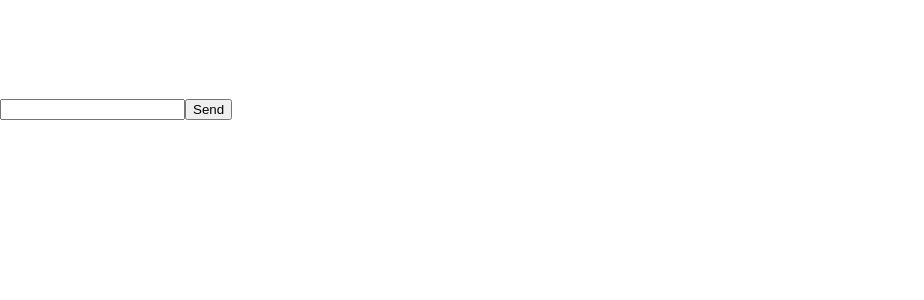
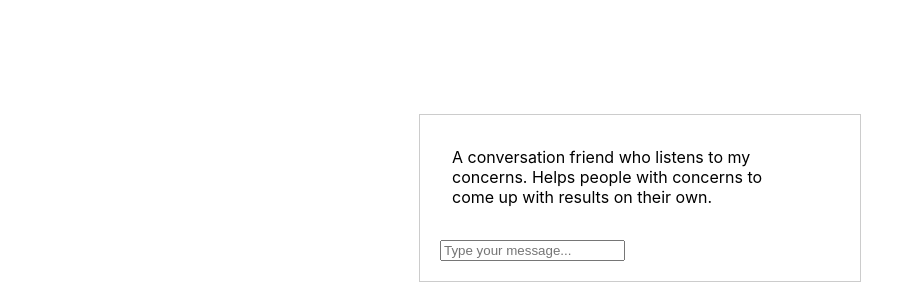
Before and after one commit to junseokeee/Web-Chat, a React (Create React App) app: page /chat in a window 1280 px wide. Shown: the part 202-502 px from the top of the page, without its empty margins (0-924 px from the left). Built offline with nearby package versions, Linux system fonts and the light colour scheme.

Commit message:
Openai api connect

```diff
--- a/package.json
+++ b/package.json
@@ -11,6 +11,7 @@
     "@testing-library/user-event": "^13.2.1",
     "antd": "^5.8.2",
     "axios": "^1.4.0",
+    "openai": "^3.3.0",
     "react": "^18.2.0",
     "react-dom": "^18.2.0",
     "react-redux": "^8.1.2",
--- a/src/App.js
+++ b/src/App.js
@@ -1,8 +1,8 @@
 import React from "react";
 import { BrowserRouter as Router, Routes, Route } from "react-router-dom";
-import Home from "./component/Home";
-import Chat from "./component/Chat";
-import Custom from "./component/Custom";
+import Home from "./component/home";
+import Chat from "./component/chat";
+import Custom from "./component/custom";
 
 function App() {
   return (
--- a/src/component/chat.css
+++ b/src/component/chat.css
@@ -1,4 +1,4 @@
-body {
+/* body {
   margin: 0;
   position: fixed;
   background-size: cover;
@@ -21,10 +21,10 @@ body {
   height: 100vh;
   display: flex;
   flex-direction: column;
-  justify-content: flex-start; /* Align the content to the top */
+  justify-content: flex-start; /* Align the content to the top *//*
   align-items: center;
   padding: 20px; /* Add some padding to center the content */
-}
+/*}
 
 .chatContainer {
   display: flex;
@@ -33,19 +33,19 @@ body {
   align-items: center;
   width: 400px;
   margin-top: 20px; /* Add some margin between the image and the chat */
-}
+/*}
 
 .messageList {
   display: flex;
   flex-direction: column;
   overflow-y: auto;
   height: 500px;
-  width: 80%; /* Limit the width of the chat container */
+  width: 80%; /* Limit the width of the chat container *//*
   border: 1px solid #ccc;
   padding: 10px;
   margin-bottom: 10px;
   border-radius: 10px;
-}
+/*}
 
 .message {
   display: block;
@@ -76,4 +76,42 @@ body {
   color: white;
   border-radius: 4px;
   text-decoration: none;
+} */
+.Chat {
+  display: flex;
+  justify-content: center;
+  align-items: center;
+  height: 100vh;
 }
+
+.chat-window {
+  width: 400px;
+  border: 1px solid #ccc;
+  padding: 20px;
+}
+
+.messages {
+  display: flex;
+  flex-direction: column;
+}
+
+.message {
+  padding: 8px;
+  margin: 4px;
+  border-radius: 8px;
+  max-width: 80%;
+}
+
+.user {
+  align-self: flex-end;
+  background-color: #ccf2ff;
+}
+
+.assistant {
+  align-self: flex-start;
+  background-color: #e3e3e3;
+}
+
+.user-input {
+  margin-top: 20px;
+}
--- a/src/component/chat.js
+++ b/src/component/chat.js
@@ -1,71 +1,169 @@
-import React, { useState } from "react";
-import axios from "axios";
+// import React, { useState } from "react";
+// import { Configuration, OpenAIApi } from "openai";
 
-const Chat = () => {
-  const [messages, setMessages] = useState([]);
-  const [inputMessage, setInputMessage] = useState("");
 
-  const apiUrl = "ba25db12697d62154d2f121091d9aeb2"; // KoGPT API endpoint (e.g., your backend server URL that interfaces with KoGPT)
+// const configuration = new Configuration({
+//   apiKey: process.env.OPENAI_API_KEY,
+// });
+// const openai = new OpenAIApi(configuration);
 
-  const handleInputChange = (e) => {
-    setInputMessage(e.target.value);
+// const Chat = () => {
+//   const [inputMessage, setInputMessage] = useState("");
+//   const [messages, setMessages] = useState([]);
+
+//   const handleInputChange = (e) => {
+//     setInputMessage(e.target.value);
+//   };
+
+//   const handleSendMessage = async () => {
+//     if (inputMessage.trim() === "") return;
+
+//     const newMessage = {
+//       role: "user",
+//       content: inputMessage,
+//     };
+
+//     setMessages([...messages, newMessage]);
+//     setInputMessage("");
+
+//     try {
+//       const response = await openai.createChatCompletion({
+//         model: "gpt-3.5-turbo",
+//         messages: [...messages, newMessage], // Include the new user message
+//         temperature: 0.3,
+//         max_tokens: 256,
+//         top_p: 1,
+//         frequency_penalty: 0,
+//         presence_penalty: 0,
+//       });
+
+//       const aiReply = response.data.choices[0].message.content;
+//       const aiMessage = {
+//         role: "ai",
+//         content: aiReply,
+//       };
+
+//       setMessages([...messages, aiMessage]);
+//     } catch (error) {
+//       // Handle API error
+//       console.error("Error fetching AI response:", error);
+//     }
+//   };
+
+
+// return (
+//   <div>
+//     <div style={{ height: "300px", overflow: "auto" }}>
+//       {messages.map((message, index) => (
+//         <div
+//           key={index}
+//           style={{ textAlign: message.role === "user" ? "right" : "left" }}
+//         >
+//           <span
+//             style={{
+//               display: "inline-block",
+//               padding: "5px",
+//               backgroundColor: message.role === "user" ? "#ddd" : "#1e90ff",
+//               color: "#fff",
+//               borderRadius: "10px",
+//             }}
+//           >
+//             {message.content}
+//           </span>
+//         </div>
+//       ))}
+//     </div>
+//     <div>
+//       <input type="text" value={inputMessage} onChange={handleInputChange} />
+//       <button onClick={handleSendMessage}>Send</button>
+//     </div>
+//   </div>
+// );
+import React, { useState, useEffect } from 'react';
+import { Configuration, OpenAIApi } from 'openai';
+import './chat.css'; // Import your CSS file for styling
+
+const API_KEY = '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';
+
+const configuration = new Configuration({
+  apiKey: API_KEY,
+});
+delete configuration.baseOptions.headers['User-Agent'];
+
+const openai = new OpenAIApi(configuration);
+
+function Chat() {
+  const [messages, setMessages] = useState([
+    {
+      role: 'system',
+      content: "A conversation friend who listens to my concerns.\nHelps people with concerns to come up with results on their own.",
+    },
+  ]);
+
+  const [loading, setLoading] = useState(false);
+
+  const addMessage = (role, content) => {
+    setMessages(prevMessages => [...prevMessages, { role, content }]);
   };
 
-  const handleSendMessage = async () => {
-    if (inputMessage.trim() === "") {
-      return;
+  useEffect(() => {
+    const generateResponse = async () => {
+      try {
+        setLoading(true);
+        const response = await openai.createChatCompletion({
+          model: 'gpt-3.5-turbo',
+          messages,
+          temperature: 1,
+          max_tokens: 256,
+          top_p: 1,
+          frequency_penalty: 0,
+          presence_penalty: 0,
+        });
+
+        const assistantResponse = response.data.choices[0].message.content;
+        addMessage('assistant', assistantResponse);
+        setLoading(false);
+      } catch (error) {
+        console.error('Error generating conversation:', error);
+        setLoading(false);
+      }
+    };
+
+    if (messages[messages.length - 1].role === 'user') {
+      generateResponse();
     }
+  }, [messages]);
 
-    // Add the user message to the list
-    setMessages((prevMessages) => [
-      ...prevMessages,
-      { text: inputMessage, sender: "user" },
-    ]);
-    setInputMessage("");
-
-    try {
-      // Call the KoGPT API to get a response
-      const response = await axios.post(apiUrl, { message: inputMessage });
-
-      // Add the KoGPT response to the list
-      setMessages((prevMessages) => [
-        ...prevMessages,
-        { text: response.data.message, sender: "kogpt" },
-      ]);
-    } catch (error) {
-      console.error("Error fetching response from KoGPT:", error);
-      // Handle error if necessary
-    }
+  const handleUserMessage = userInput => {
+    addMessage('user', userInput);
   };
 
   return (
-    <div>
-      <div style={{ height: "300px", overflow: "auto" }}>
-        {messages.map((message, index) => (
-          <div
-            key={index}
-            style={{ textAlign: message.sender === "user" ? "right" : "left" }}
-          >
-            <span
-              style={{
-                display: "inline-block",
-                padding: "5px",
-                backgroundColor: message.sender === "user" ? "#ddd" : "#1e90ff",
-                color: "#fff",
-                borderRadius: "10px",
-              }}
-            >
-              {message.text}
-            </span>
-          </div>
-        ))}
-      </div>
-      <div>
-        <input type="text" value={inputMessage} onChange={handleInputChange} />
-        <button onClick={handleSendMessage}>Send</button>
+    <div className="Chat">
+      <div className="chat-window">
+        <div className="messages">
+          {messages.map((message, index) => (
+            <div key={index} className={`message ${message.role}`}>
+              {message.content}
+            </div>
+          ))}
+        </div>
+        <div className="user-input">
+          <input
+            type="text"
+            placeholder="Type your message..."
+            onKeyDown={e => {
+              if (e.key === 'Enter') {
+                handleUserMessage(e.target.value);
+                e.target.value = '';
+              }
+            }}
+          />
+        </div>
       </div>
     </div>
   );
-};
+}
+
 
 export default Chat;
```
Also changed, not shown: 2 other files (tests, documents, lock files or other folders).
